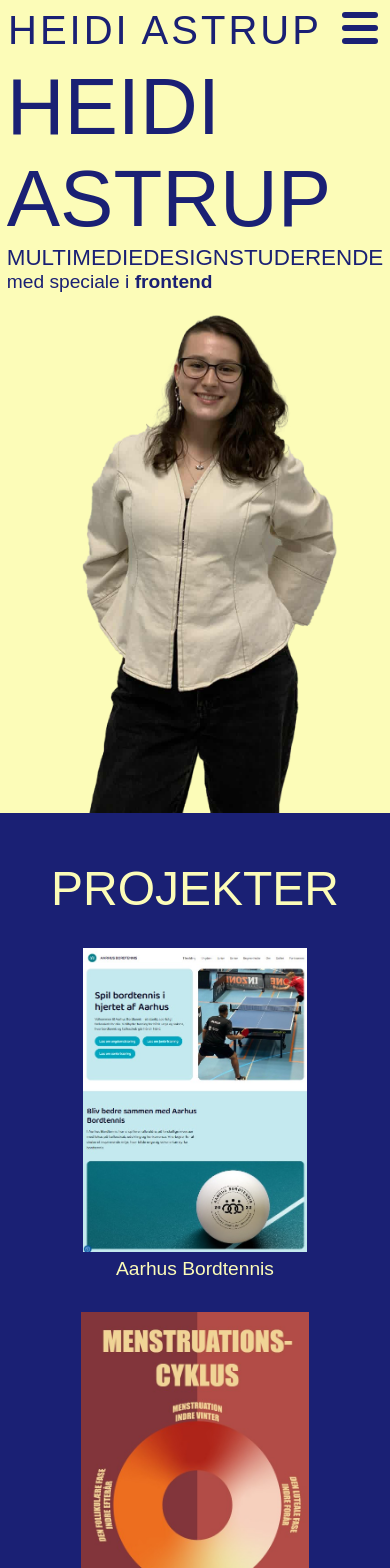
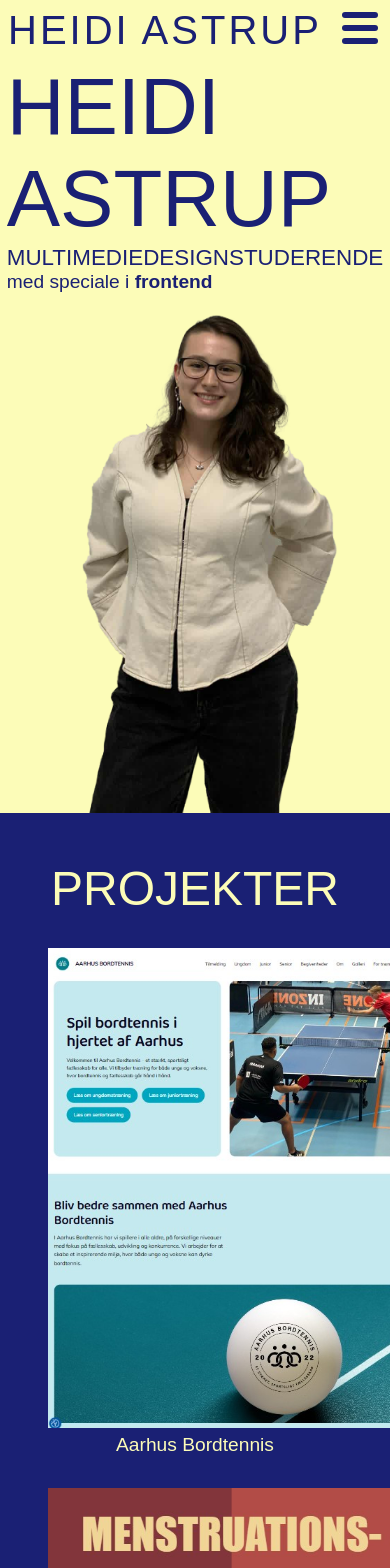
Before and after one commit to Heidi-Astrup/Heidi-Astrup.github.io, a React (Vite) app: page / in a window 390 px wide. Shown: the top 1568 px of the page. Built offline with nearby package versions, Linux system fonts and the light colour scheme; a web font is replaced by a local one.

Commit message:
størrelse på responsivt forside/projekttop billede

```diff
--- a/src/index.css
+++ b/src/index.css
@@ -486,6 +486,10 @@ button:hover {
     text-align: center;
   }
 
+  .ProjektTop img {
+    height: 30rem;
+  }
+
   .kompetencer {
     width: 80%;
   }
```
